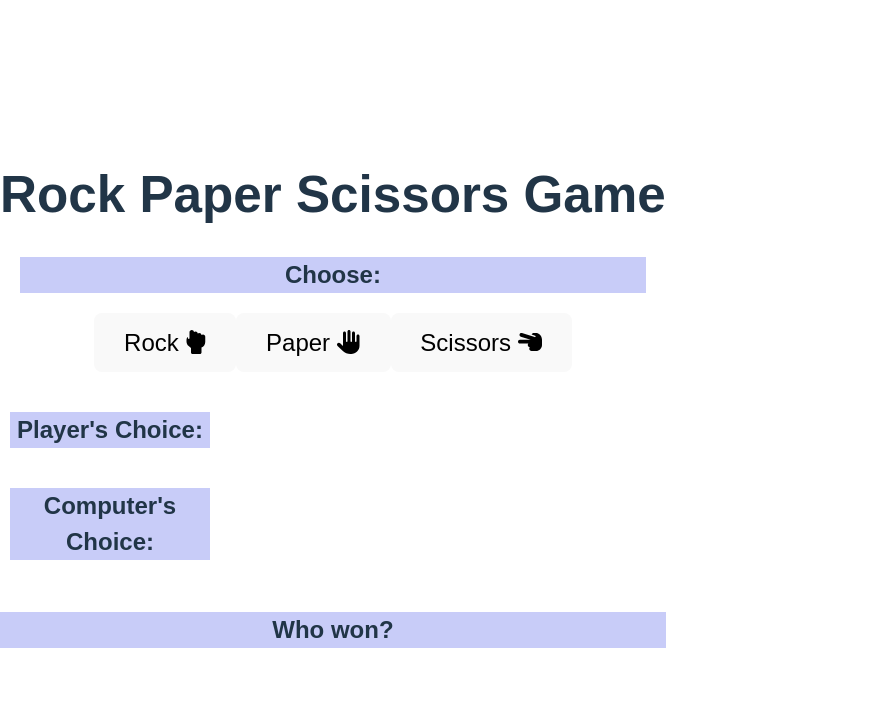
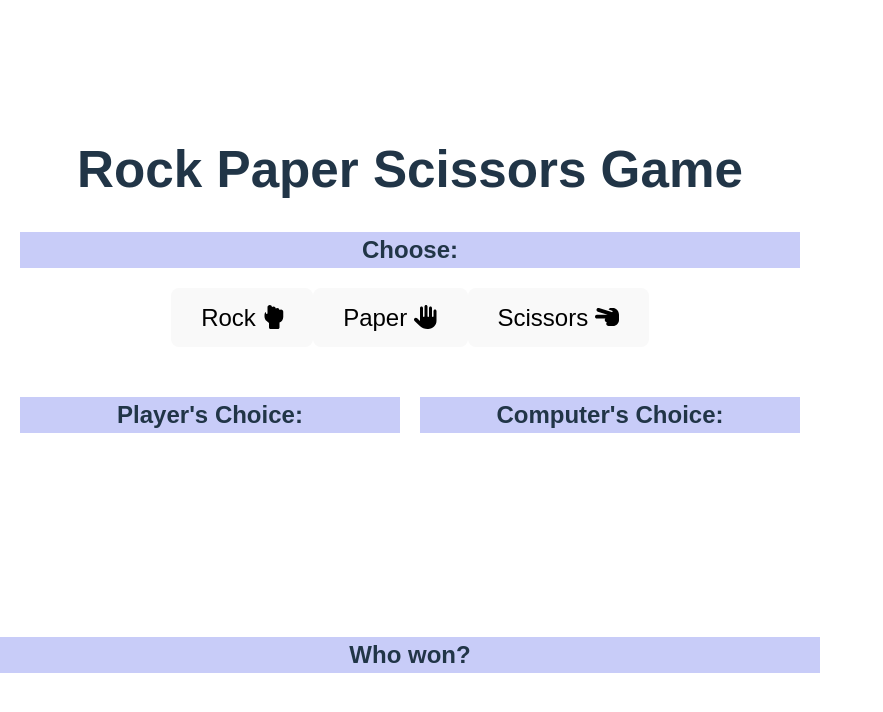
Before and after one commit to destineevaldivia/game-react, a React (Vite) app in the folder game/: page / in a window 1280 px wide. Shown: the top 712 px of the page, without its empty margins (0-883 px from the left). Built offline with nearby package versions, Linux system fonts and the light colour scheme.

Commit message:
updated css for better component distinction

```diff
--- a/game/src/App.css
+++ b/game/src/App.css
@@ -4,12 +4,19 @@ body {
 .choice-container {
     margin: 20px;
 }
-.output-container {
+.player-container {
 display: flex;
-flex-direction: column;
+flex-direction: row;
 margin: 10px;
-width: 200px;
-height: 200px
+width: 800px;
+height: 250px
+}
+.player {
+    display: flex;
+    flex-direction: column;
+    margin: 10px;
+    width: 800px;
+    height: 120px;
 }
 h2{
 background-color: rgba(200, 204, 248, 0.99);
--- a/game/src/App.jsx
+++ b/game/src/App.jsx
@@ -2,6 +2,9 @@ import { useState } from 'react'
 import "./App.css";
 import { FontAwesomeIcon } from '@fortawesome/react-fontawesome'
 import { faHandBackFist, faHand, faHandScissors } from '@fortawesome/free-solid-svg-icons'
+
+
+
 
 function App() {
   const [count, setCount] = useState(0)
@@ -19,9 +22,15 @@ function App() {
         <button className="buttons" id="scissors-btn">Scissors <FontAwesomeIcon icon={faHandScissors} /></button>
     </div>
 
-    <div className="output-container">
-        <h2> Player's Choice: <span id = "player-choice"></span></h2>
-        <h2> Computer's Choice: <span id="computer-choice"></span></h2>
+    <div className="player-container">
+        <div className='player'>
+          <h2> Player's Choice: <span id = "player-choice"></span></h2>
+          <div></div>
+        </div>
+        <div className='player'>
+          <h2> Computer's Choice: <span id="computer-choice"></span></h2>
+          <div></div>
+        </div>
     </div>
 
     <div className="result">
--- a/game/src/components/Player.jsx
+++ b/game/src/components/Player.jsx
@@ -1,7 +1,11 @@
 
 
-function Players () {
+function Player (props) {
+    return (
+        <div>
 
+        </div>
+    )
 }
 
 export default Player;
--- a/game/src/components/Result.jsx
+++ b/game/src/components/Result.jsx
@@ -0,0 +1,5 @@
+function Result () {
+
+}
+
+export default Result;
```
